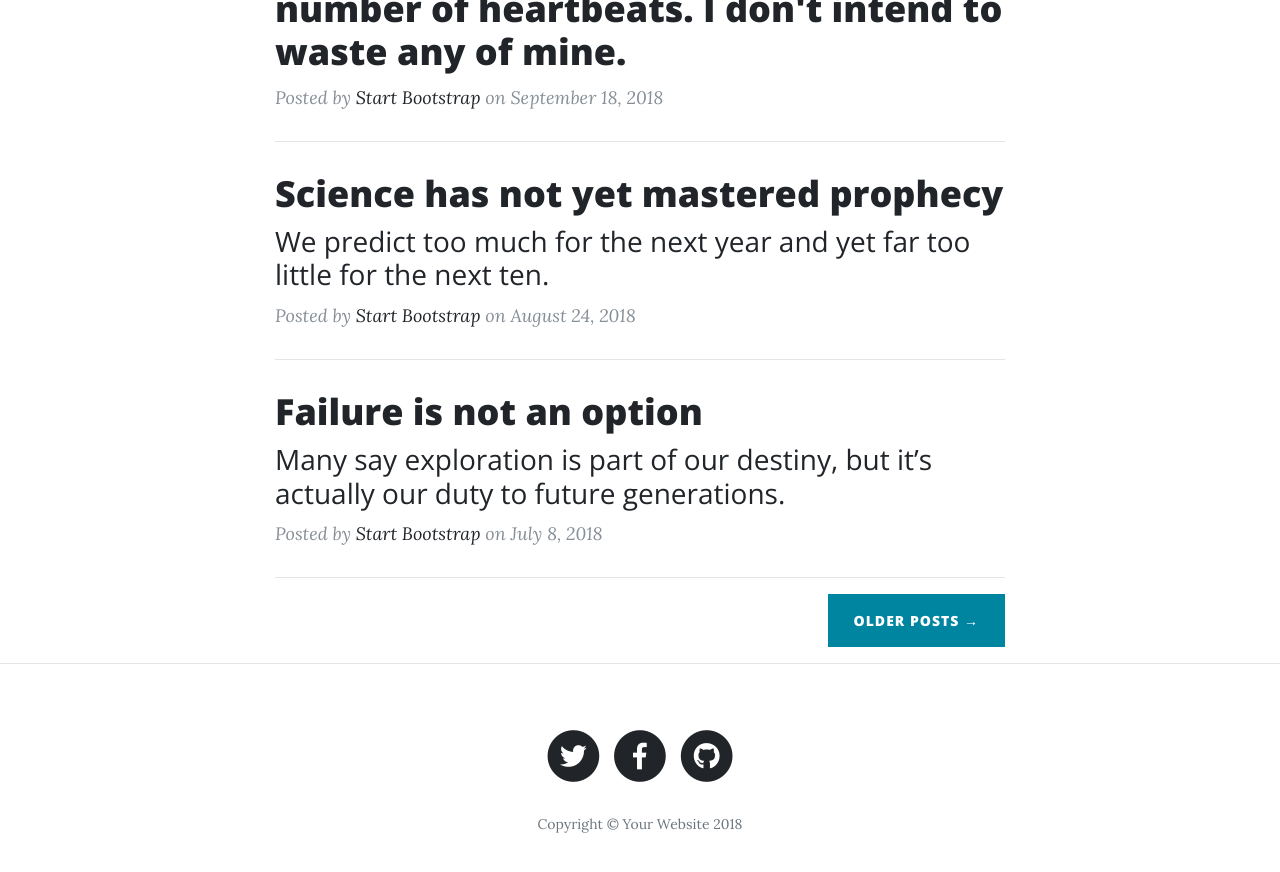
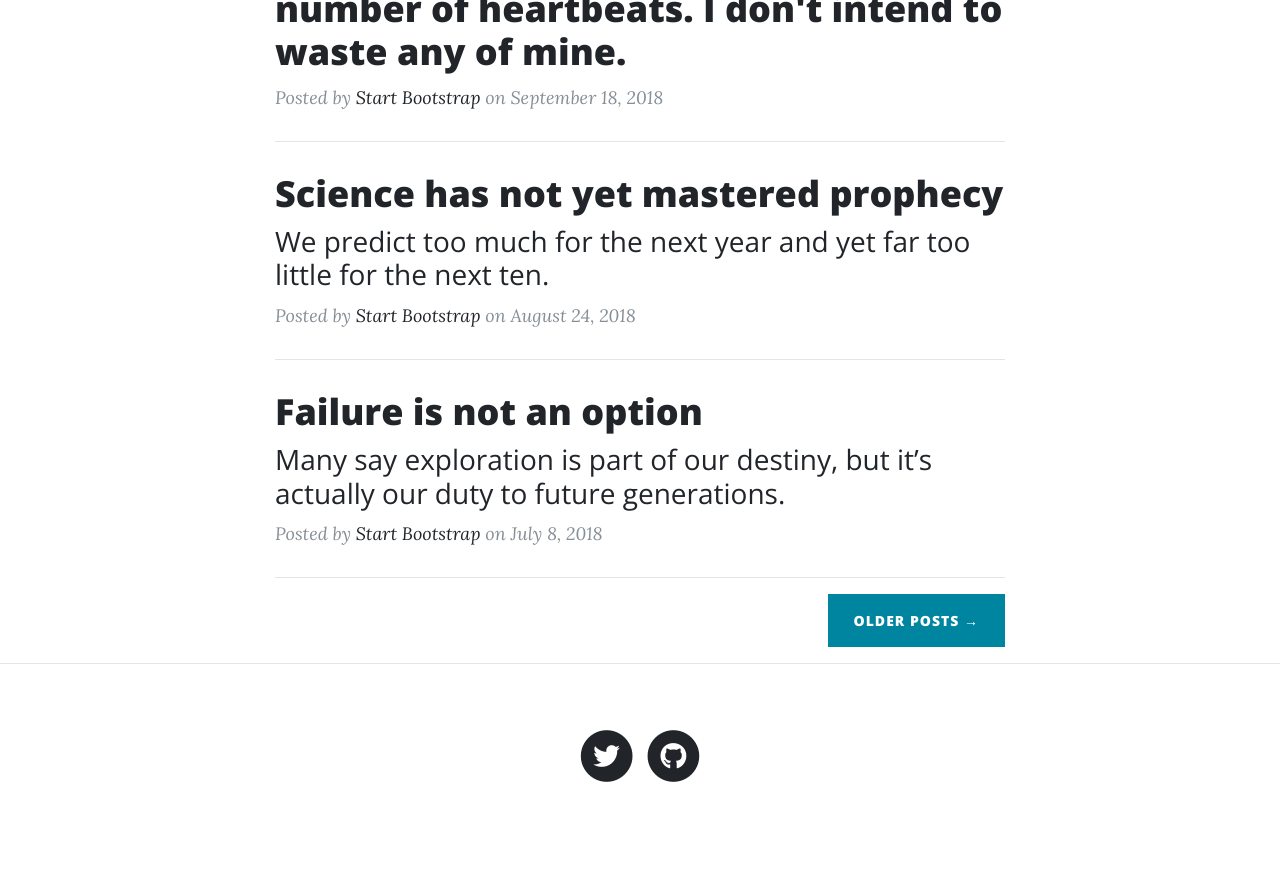
Before and after one commit to BrianGardnerAtl/website, a Jekyll site: the page built from index.html, in a window 1280 px wide and 900 px high, scrolled down 868 px. Shown: the top 872 px of the window. Built offline with Jekyll 4.4.1, drawn with Linux system fonts in a browser that asks for light colours; after the commit the page ends 1717 px from its top, so only the background shows below that.

Commit message:
Update website footer
* Add links to twitter and github
* Remove copyright string

```diff
--- a/_layouts/default.html
+++ b/_layouts/default.html
@@ -73,7 +73,7 @@
           <div class="col-lg-8 col-md-10 mx-auto">
             <ul class="list-inline text-center">
               <li class="list-inline-item">
-                <a href="#">
+                <a href="https://twitter.com/BrianGardnerAtl">
                   <span class="fa-stack fa-lg">
                     <i class="fas fa-circle fa-stack-2x"></i>
                     <i class="fab fa-twitter fa-stack-1x fa-inverse"></i>
@@ -81,15 +81,7 @@
                 </a>
               </li>
               <li class="list-inline-item">
-                <a href="#">
-                  <span class="fa-stack fa-lg">
-                    <i class="fas fa-circle fa-stack-2x"></i>
-                    <i class="fab fa-facebook-f fa-stack-1x fa-inverse"></i>
-                  </span>
-                </a>
-              </li>
-              <li class="list-inline-item">
-                <a href="#">
+                <a href="https://github.com/BrianGardnerAtl">
                   <span class="fa-stack fa-lg">
                     <i class="fas fa-circle fa-stack-2x"></i>
                     <i class="fab fa-github fa-stack-1x fa-inverse"></i>
@@ -97,7 +89,6 @@
                 </a>
               </li>
             </ul>
-            <p class="copyright text-muted">Copyright &copy; Your Website 2018</p>
           </div>
         </div>
       </div>
```
